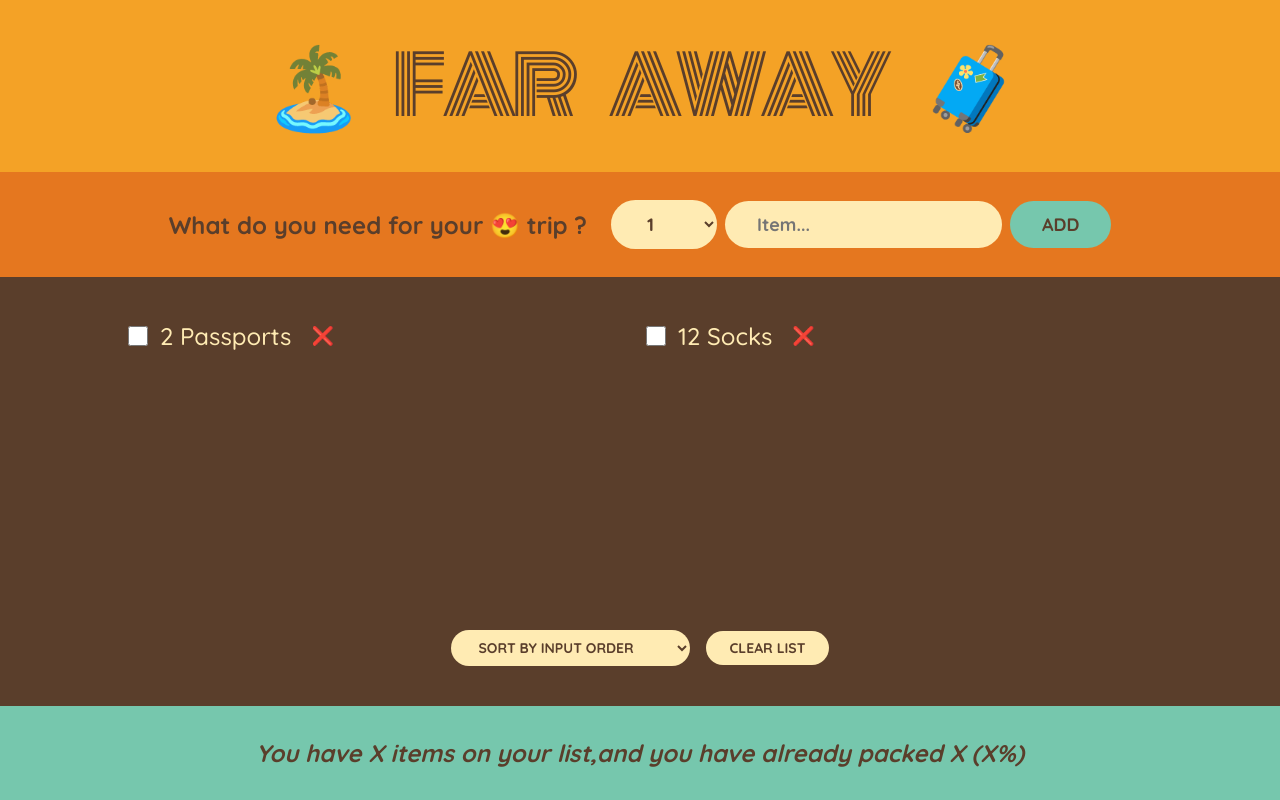
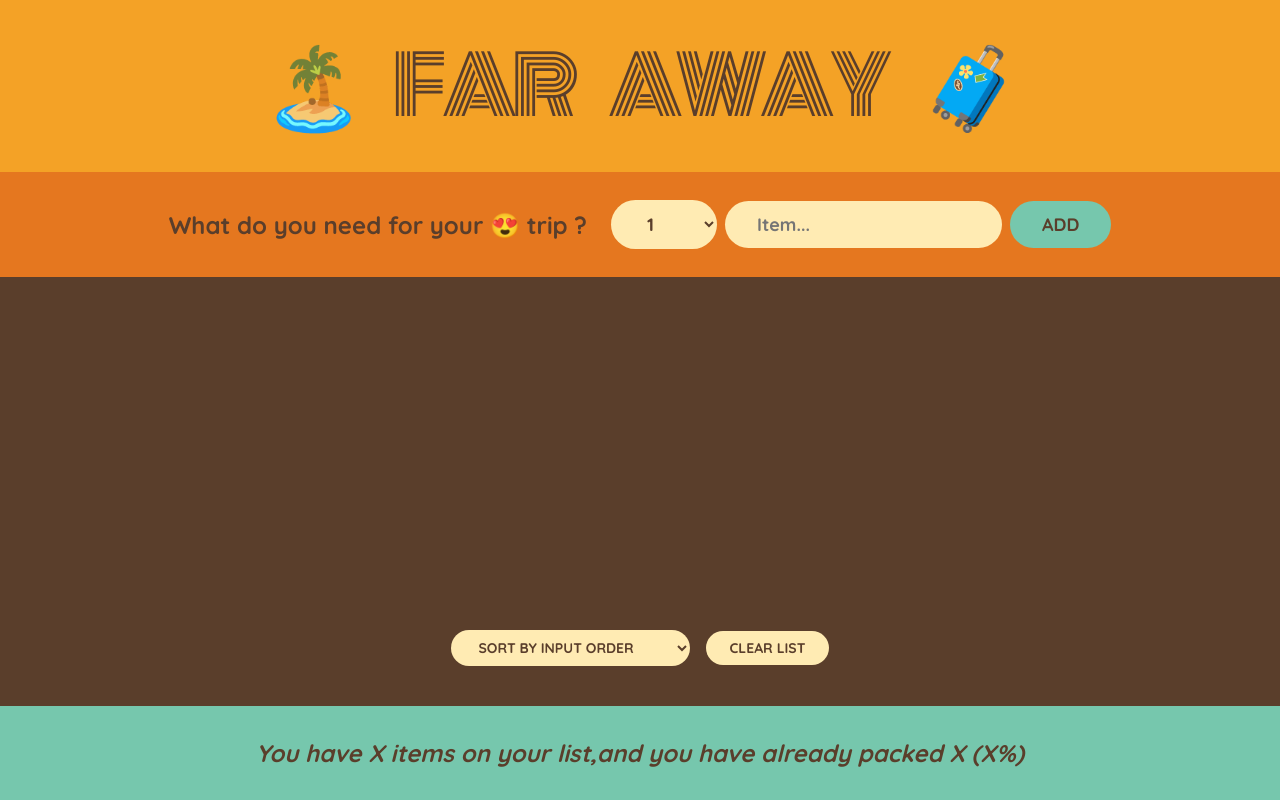
Before and after one commit to Marshal10/Travel-List-using-React, a React (Create React App) app: page / in a window 1280 px wide. Built offline with nearby package versions, Linux system fonts and the light colour scheme.

Commit message:
Adding items via form and rendering

```diff
--- a/src/App.js
+++ b/src/App.js
@@ -1,14 +1,17 @@
-const initialItems = [
-  { id: 1, description: "Passports", quantity: 2, packed: false },
-  { id: 2, description: "Socks", quantity: 12, packed: false },
-];
+import { useState } from "react";
 
 export default function App() {
+  const [items, setItems] = useState([]);
+
+  function handleNewItem(item) {
+    setItems((i) => [...i, item]);
+  }
+
   return (
     <div className="app">
       <Logo />
-      <Form />
-      <PackingList />
+      <Form addNewItem={handleNewItem} />
+      <PackingList items={items} />
       <Statistics />
     </div>
   );
@@ -22,32 +25,52 @@ function Logo() {
   );
 }
 
-function Form() {
+function Form({ addNewItem }) {
+  const [qty, setQty] = useState(1);
+  const [description, setDescription] = useState("");
+
+  function handleSubmit(e) {
+    e.preventDefault();
+
+    if (!description) return;
+
+    const newItem = { description, qty, packed: "false", id: Date.now() };
+    addNewItem(newItem);
+
+    setDescription("");
+    setQty(1);
+  }
+
   return (
-    <form>
+    <form onSubmit={handleSubmit}>
       <h3>What do you need for your 😍 trip ?</h3>
-      <select>
+      <select value={qty} onChange={(e) => setQty((q) => (q = e.target.value))}>
         {Array.from({ length: 20 }, (_, i) => i + 1).map((num) => (
           <option value={num} key={num}>
             {num}
           </option>
         ))}
       </select>
-      <input type="text" placeholder="Item..."></input>
+      <input
+        type="text"
+        placeholder="Item..."
+        value={description}
+        onChange={(e) => setDescription((d) => (d = e.target.value))}
+      ></input>
       <button>Add</button>
     </form>
   );
 }
 
-function PackingList() {
+function PackingList({ items }) {
   return (
     <div className="list">
       <ul>
-        {initialItems.map((item) => (
+        {items.map((item) => (
           <li key={item.id}>
             <input type="checkbox"></input>
             <span>
-              {item.quantity} {item.description}
+              {item.qty} {item.description}
             </span>
             <button>❌</button>
           </li>
```
